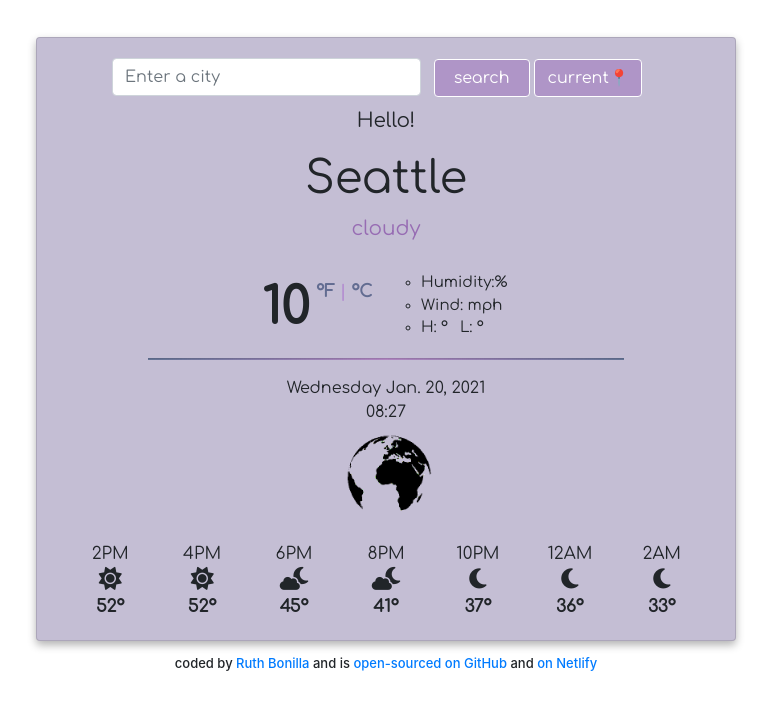
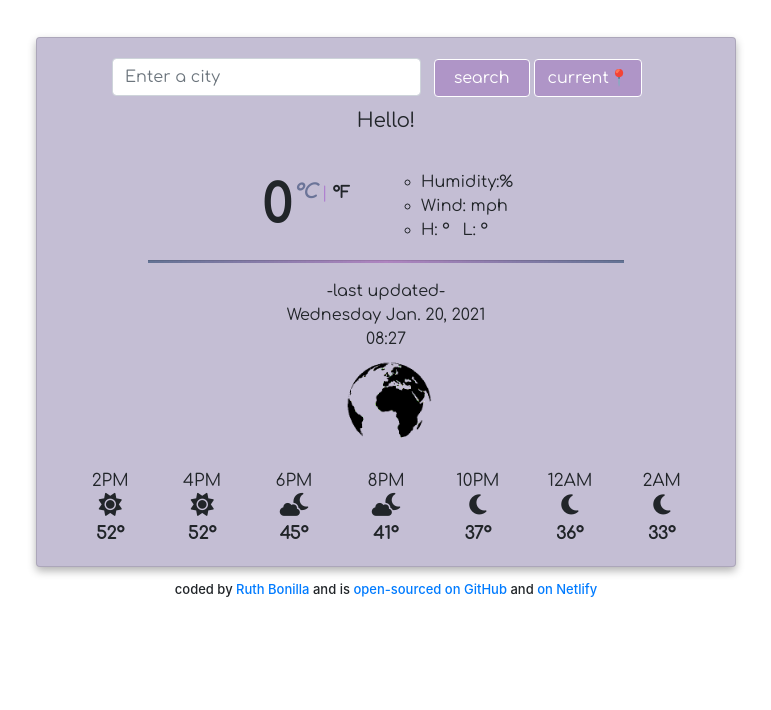
Before and after one commit to ruthebonilla/Weather-App, a plain HTML site: page index.html in a window 1280 px wide. Both pictures are taken after a click on the link "°C". Shown: the whole page, without its empty margins (254-1025 px from the left). Drawn offline with nearby package versions, Linux system fonts and the light colour scheme; no server answers.

Commit message:
took out; unneccesary words, fake data from top half, and made unit conversion to work

```diff
--- a/index.html
+++ b/index.html
@@ -53,16 +53,16 @@
           </form>
 
           <p class="greeting">Hello!</p>
-          <h1 id="city">Seattle</h1>
-          <p id="description">cloudy</p>
+          <h1 id="city"></h1>
+          <p id="description"></p>
 
           <div class="row">
             <div class="col">
               <div class="temp-now">
-                <strong id="temperature">50</strong>
+                <strong id="temperature"></strong>
                 <span class="units">
-                  <a href="#" id="fahrenheit-link" class="unitLink">°F</a> |
-                  <a href="#" id="celcius-link" class="unitLink">°C</a>
+                  <a href="#" id="celsius-link" class="unitLink" class="active">°C</a> |
+                  <a href="#" id="fahrenheit-link" class="unitLink">°F</a>
                 </span>
               </div>
             </div>
@@ -81,9 +81,7 @@
           </div>
           <hr />
           <p id="current-date">
-            Friday, November 27, 2020
             <br />
-            12:00 PM
           </p>
 
           <img src="images/earth.gif" alt="birds flying" />
--- a/src/index.js
+++ b/src/index.js
@@ -38,15 +38,16 @@ function getCurrentDate(now) {
 
   let day = days[dayIndex];
 
-  return `${day} ${month}. ${date}, ${year} <br />${hours}:${minutes}`;
+  return `-last updated- <br />${day} ${month}. ${date}, ${year} <br />${hours}:${minutes}`;
 }
 
 function displayWeatherInfo(response) {
-  console.log(response);
   document.querySelector("#city").innerHTML = response.data.name;
   document.querySelector("#temperature").innerHTML = Math.round(
     response.data.main.temp
   );
+  let description = (document.querySelector("#description").innerHTML =
+    response.data.weather[0].description);
   let humidity = (document.querySelector(
     "#humidity"
   ).innerHTML = `Humidity: ${response.data.main.humidity}%`);
@@ -59,25 +60,25 @@ function displayWeatherInfo(response) {
   let minTemp = (document.querySelector(
     "#min-temp"
   ).innerHTML = `L: ${Math.round(response.data.main.temp_min)}°`);
-  let description = (document.querySelector("#description").innerHTML =
-    response.data.weather[0].main);
+
+  celsiusTemperature = response.data.main.temp;
 }
 
 function searchCity(city) {
   let apiKey = "06e918cbeda5078872c6886bf7421496";
-  let apiUrl = `https://api.openweathermap.org/data/2.5/weather?q=${city}&appid=${apiKey}&units=imperial`;
+  let apiUrl = `https://api.openweathermap.org/data/2.5/weather?q=${city}&appid=${apiKey}&units=metric`;
   axios.get(apiUrl).then(displayWeatherInfo);
 }
 
 function submitCity(event) {
   event.preventDefault();
-  let city = document.querySelector("#cityDisplay").value;
-  searchCity(city);
+  let city = document.querySelector("#cityDisplay");
+  searchCity(city.value);
 }
 
 function searchLocation(position) {
   let apiKey = "06e918cbeda5078872c6886bf7421496";
-  let apiUrl = `https://api.openweathermap.org/data/2.5/weather?lat=${position.coords.latitude}&lon=${position.coords.longitude}&appid=${apiKey}&units=imperial`;
+  let apiUrl = `https://api.openweathermap.org/data/2.5/weather?lat=${position.coords.latitude}&lon=${position.coords.longitude}&appid=${apiKey}&units=metric`;
 
   axios.get(apiUrl).then(displayWeatherInfo);
 }
@@ -87,17 +88,25 @@ function getCurrentLocation(event) {
   navigator.geolocation.getCurrentPosition(searchLocation);
 }
 
-function convertToCelcius(event) {
-  event.preventDefault();
-  let temperatureElement = document.querySelector("#temperature");
-  temperatureElement.innerHTML = 10;
-}
-
 function convertToFahrenheit(event) {
   event.preventDefault();
   let temperatureElement = document.querySelector("#temperature");
-  temperatureElement.innerHTML = 50;
+
+  celsiusLink.classList.remove("active");
+  fahrenheitLink.classList.add("active");
+  let fahrenheitTemperature = (celsiusTemperature * 9) / 5 + 32;
+  temperatureElement.innerHTML = Math.round(fahrenheitTemperature);
 }
+
+function convertToCelsius(event) {
+  event.preventDefault();
+  celsiusLink.classList.add("active");
+  fahrenheitLink.classList.remove("active");
+  let temperatureElement = document.querySelector("#temperature");
+  temperatureElement.innerHTML = Math.round(celsiusTemperature);
+}
+
+let celsiusTemperature = null;
 
 let dateElement = document.querySelector("#current-date");
 let currentTime = new Date();
@@ -106,8 +115,8 @@ dateElement.innerHTML = getCurrentDate(currentTime);
 let searchForm = document.querySelector("#search-form");
 searchForm.addEventListener("submit", submitCity);
 
-let celciusLink = document.querySelector("#celcius-link");
-celciusLink.addEventListener("click", convertToCelcius);
+let celsiusLink = document.querySelector("#celsius-link");
+celsiusLink.addEventListener("click", convertToCelsius);
 
 let fahrenheitLink = document.querySelector("#fahrenheit-link");
 fahrenheitLink.addEventListener("click", convertToFahrenheit);
--- a/src/style.css
+++ b/src/style.css
@@ -16,10 +16,9 @@ h1 {
 
 strong#temperature {
   position: relative;
-
   left: 185px;
-  top: 17px;
-  font-size: 50px;
+  top: 15px;
+  font-size: 52px;
 }
 
 hr {
@@ -47,27 +46,33 @@ h5 {
 
 .units {
   position: relative;
-  left: 187px;
-  top: -10px;
-  font-size: 17px;
+  left: 182px;
+  bottom: 10px;
+  font-size: 16px;
   color: rgb(175, 129, 207);
 }
 
 .unitLink {
-  color: rgb(98, 108, 145);
+  color: #212529;
   font-weight: bold;
 }
 .unitLink:hover {
   color: #2f3438;
+  font-size: 18px;
+  font-weight: bold;
+}
+.units .active {
+  color: #6b7498;
+  font-style: italic;
   font-size: 19px;
-  font-weight: bold;
+  text-decoration: none;
 }
 
 .temp-info {
   margin-left: -20px;
   margin-top: 18px;
   list-style-type: circle;
-  font-size: 15px;
+  font-size: 16px;
 }
 
 p.greeting {
```
